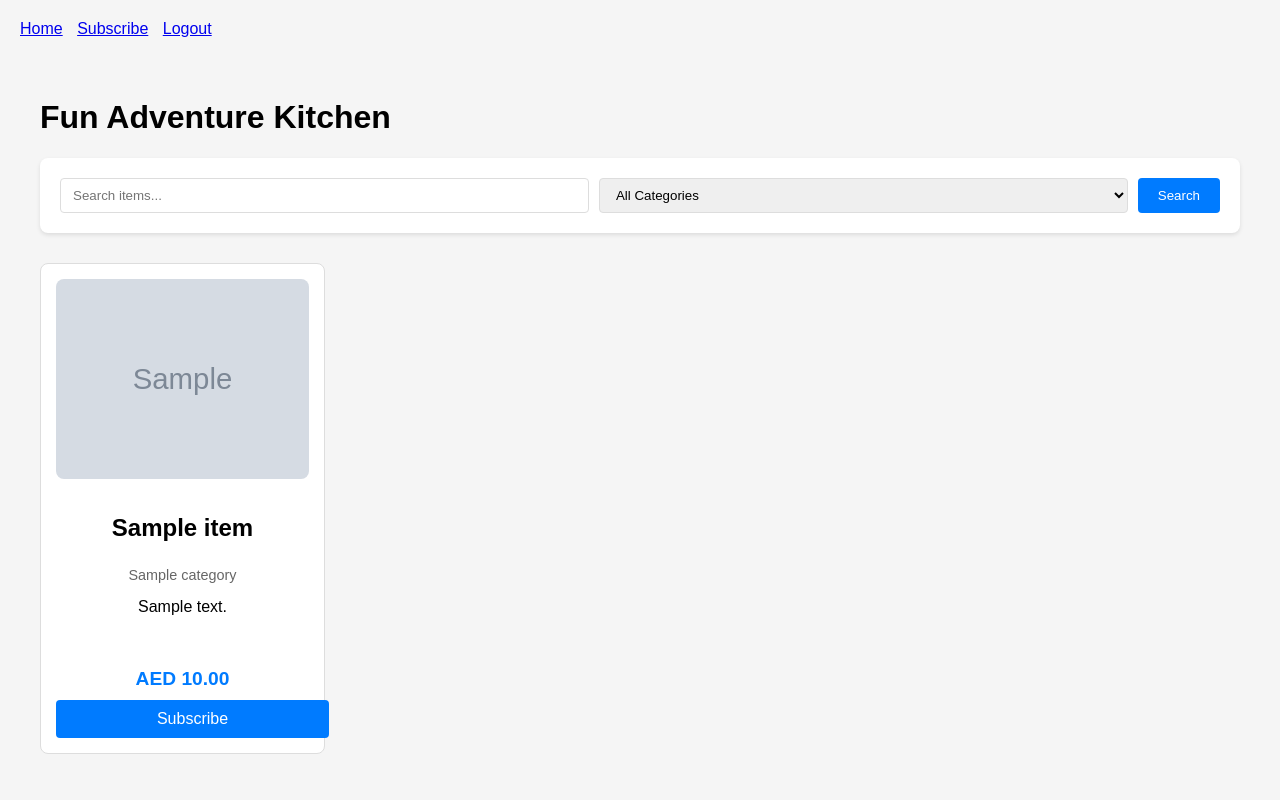
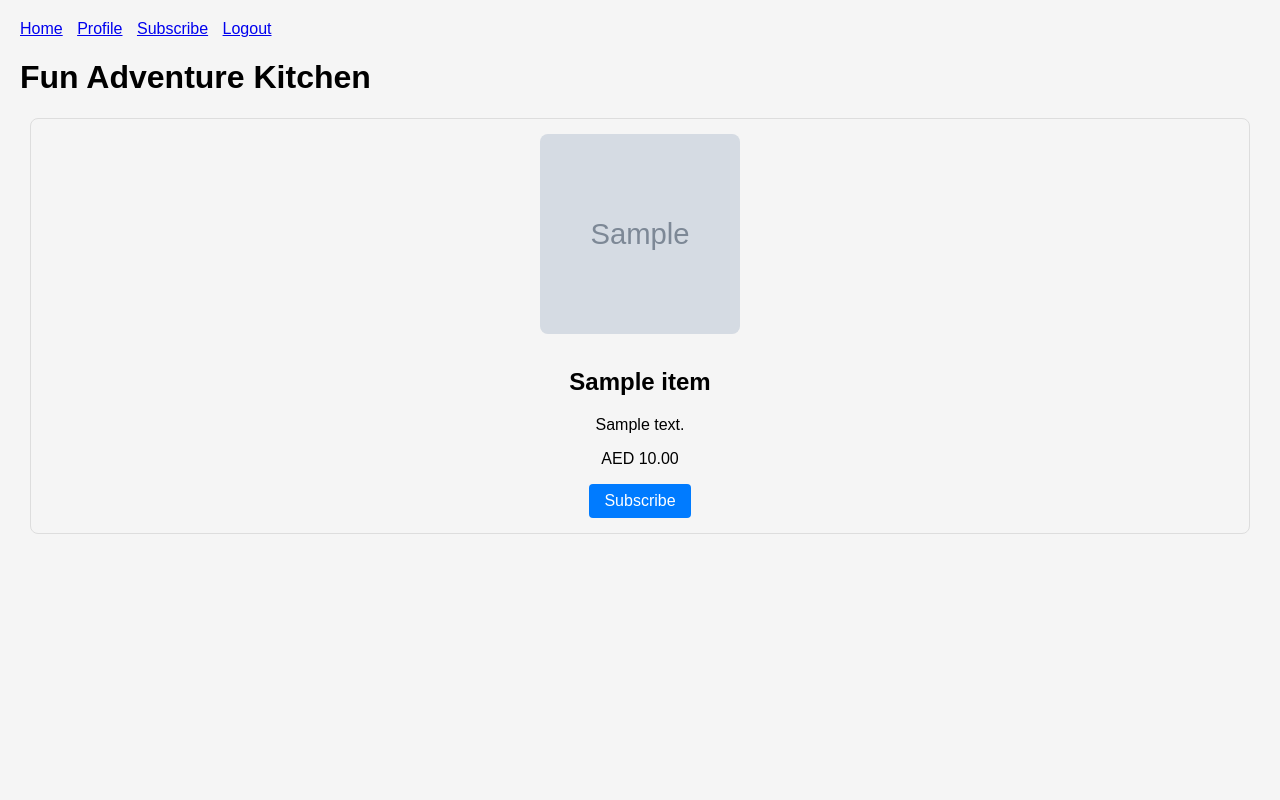
Before and after one commit to adeelrehman77/django_kitchen, a Django app: page / in a window 1280 px wide. Run offline with Django 5.2, Linux system fonts and the light colour scheme; a user stored in the database is signed in; tables that the repository leaves empty hold one stand-in row (values such as "Sample post"); grey boxes marked "Sample" are stand-in pictures.

Commit message:
Restored to 'd8a891fcbf891136539541186812a66c9ab84769'
Replit-Restored-To:d8a891fcbf891136539541186812a66c9ab84769

```diff
--- a/main/admin.py
+++ b/main/admin.py
@@ -45,7 +45,7 @@ class CustomerProfileAdmin(admin.ModelAdmin):
 
 @admin.register(Subscription)
 class SubscriptionAdmin(admin.ModelAdmin):
-    list_display = ('customer', 'item', 'start_date', 'end_date', 'payment_mode')
+    list_display = ('customer', 'menu', 'start_date', 'end_date', 'payment_mode')
     list_filter = ('payment_mode', 'time_slot')
 
 @admin.register(DeliveryStatus)
--- a/main/models.py
+++ b/main/models.py
@@ -111,7 +111,7 @@ class Subscription(models.Model):
     ]
 
     customer = models.ForeignKey(CustomerProfile, on_delete=models.CASCADE)
-    item = models.ForeignKey(Item, on_delete=models.CASCADE)
+    menu = models.ForeignKey(MenuList, on_delete=models.CASCADE)
     start_date = models.DateField()
     end_date = models.DateField()
     time_slot = models.ForeignKey(TimeSlot, on_delete=models.CASCADE)
--- a/main/static/css/style.css
+++ b/main/static/css/style.css
@@ -204,102 +204,12 @@ nav a {
     margin-bottom: 10px;
 }
 
-.home-container {
-    max-width: 1200px;
-    margin: 0 auto;
-    padding: 20px;
-}
-
-.search-filter {
-    margin-bottom: 30px;
-    padding: 20px;
-    background: white;
-    border-radius: 8px;
-    box-shadow: 0 2px 4px rgba(0,0,0,0.1);
-}
-
-.search-form {
-    display: flex;
-    gap: 10px;
-}
-
-.search-input, .category-select {
-    padding: 8px 12px;
-    border: 1px solid #ddd;
-    border-radius: 4px;
-    flex: 1;
-}
-
-.search-btn {
-    padding: 8px 20px;
-    background: #007bff;
-    color: white;
-    border: none;
-    border-radius: 4px;
-    cursor: pointer;
-}
-
-.items-grid {
-    display: grid;
-    grid-template-columns: repeat(auto-fill, minmax(280px, 1fr));
-    gap: 20px;
-}
-
 .item-card {
     border: 1px solid #ddd;
     padding: 15px;
+    margin: 10px;
     border-radius: 8px;
     text-align: center;
-    background: white;
-    transition: transform 0.2s;
-    height: 100%;
-    display: flex;
-    flex-direction: column;
-}
-
-.item-card:hover {
-    transform: translateY(-5px);
-    box-shadow: 0 5px 15px rgba(0,0,0,0.1);
-}
-
-.item-image {
-    width: 100%;
-    height: 200px;
-    object-fit: cover;
-    border-radius: 8px;
-    margin-bottom: 15px;
-}
-
-.item-category {
-    color: #666;
-    font-size: 0.9em;
-    margin: 5px 0;
-}
-
-.item-description {
-    flex-grow: 1;
-    margin: 10px 0;
-}
-
-.item-price {
-    font-size: 1.2em;
-    font-weight: bold;
-    color: #007bff;
-    margin: 10px 0;
-}
-
-.subscribe-btn, .login-btn {
-    width: 100%;
-    padding: 10px;
-    margin-top: auto;
-}
-
-.no-items {
-    grid-column: 1 / -1;
-    text-align: center;
-    padding: 40px;
-    background: white;
-    border-radius: 8px;
 }
 .subscription-report {
     padding: 20px;
--- a/main/templates/main/base.html
+++ b/main/templates/main/base.html
@@ -9,6 +9,7 @@
     <nav>
         <a href="{% url 'home' %}">Home</a>
         {% if user.is_authenticated %}
+            <a href="{% url 'profile' %}">Profile</a>
             <a href="{% url 'subscribe' %}">Subscribe</a>
             <a href="{% url 'logout' %}">Logout</a>
         {% else %}
--- a/main/templates/main/home.html
+++ b/main/templates/main/home.html
@@ -2,47 +2,22 @@
 {% extends 'main/base.html' %}
 
 {% block content %}
-<div class="home-container">
 <h1>Fun Adventure Kitchen</h1>
-
-    <!-- Search and Filter Section -->
-    <div class="search-filter">
-        <form method="GET" class="search-form">
-            <input type="text" name="search" placeholder="Search items..." value="{{ search_query|default:'' }}" class="search-input">
-            <select name="category" class="category-select">
-                <option value="">All Categories</option>
-                {% for category in categories %}
-                <option value="{{ category.id }}" {% if selected_category|stringformat:"s" == category.id|stringformat:"s" %}selected{% endif %}>
-                    {{ category.name }}
-                </option>
-                {% endfor %}
-            </select>
-            <button type="submit" class="search-btn">Search</button>
-        </form>
-    </div>
-
-    <!-- Items Grid -->
-    <div class="items-grid">
+<div class="items-list">
     {% for item in items %}
     <div class="item-card">
         {% if item.image %}
             <img src="{{ item.image.url }}" alt="{{ item.name }}" class="item-image">
         {% endif %}
         <h2>{{ item.name }}</h2>
-            <p class="item-category">{{ item.category.name }}</p>
-            <p class="item-description">{{ item.description }}</p>
-            <p class="item-price">AED {{ item.price }}</p>
+        <p>{{ item.description }}</p>
+        <p class="price">AED {{ item.price }}</p>
         {% if user.is_authenticated %}
-            <a href="{% url 'subscribe' %}?item={{ item.id }}" class="btn subscribe-btn">Subscribe</a>
+        <a href="{% url 'subscribe' %}?item={{ item.id }}" class="btn">Subscribe</a>
         {% else %}
-            <a href="{% url 'login' %}" class="btn login-btn">Login to Subscribe</a>
+        <a href="{% url 'login' %}" class="btn">Login to Subscribe</a>
         {% endif %}
-        </div>
-        {% empty %}
-        <div class="no-items">
-            <p>No items found</p>
     </div>
     {% endfor %}
 </div>
-</div>
 {% endblock %}
--- a/main/templates/main/profile.html
+++ b/main/templates/main/profile.html
@@ -27,7 +27,7 @@
             {% if subscriptions %}
                 {% for sub in subscriptions %}
                 <div class="subscription-item">
-                    <h3>{{ sub.item.name }}</h3>
+                    <h3>{{ sub.menu.name }}</h3>
                     <div class="subscription-details">
                         <p><strong>Duration:</strong> {{ sub.start_date }} to {{ sub.end_date }}</p>
                         <p><strong>Time Slot:</strong> {{ sub.time_slot }}</p>
--- a/main/views.py
+++ b/main/views.py
@@ -10,26 +10,9 @@ from django import forms
 def home(request):
     try:
         items = Item.objects.filter(is_active=True)
-        categories = Category.objects.filter(is_active=True)
-
-        # Category filter
-        category_id = request.GET.get('category')
-        if category_id:
-            items = items.filter(category_id=category_id)
-
-        # Search functionality
-        search_query = request.GET.get('search')
-        if search_query:
-            items = items.filter(name__icontains=search_query)
-
-        return render(request, 'main/home.html', {
-            'items': items,
-            'categories': categories,
-            'selected_category': category_id,
-            'search_query': search_query
-        })
-    except Exception as e:
-        return render(request, 'main/home.html', {'items': [], 'categories': []})
+        return render(request, 'main/home.html', {'items': items})
+    except:
+        return render(request, 'main/home.html', {'items': []})
 
 def register(request):
     if request.method == 'POST':
@@ -44,29 +27,15 @@ def register(request):
     return render(request, 'main/register.html', {'form': form})
 
 class SubscriptionForm(forms.ModelForm):
-    phone = forms.CharField(max_length=15)
-    building_name = forms.CharField(max_length=200)
-    floor_number = forms.CharField(max_length=10)
-    flat_number = forms.CharField(max_length=10)
-
     class Meta:
         model = Subscription
-        fields = ['item', 'start_date', 'end_date', 'time_slot', 'payment_mode', 'want_notifications', 'selected_days']
+        fields = ['menu', 'start_date', 'end_date', 'time_slot', 'payment_mode', 'want_notifications', 'selected_days']
         widgets = {
             'start_date': forms.DateInput(attrs={'type': 'date', 'min': datetime.date.today().isoformat()}),
             'end_date': forms.DateInput(attrs={'type': 'date', 'min': datetime.date.today().isoformat()}),
             'selected_days': forms.CheckboxSelectMultiple(choices=[(str(i), day) for i, day in enumerate(['Mon', 'Tue', 'Wed', 'Thu', 'Fri', 'Sat', 'Sun'])]),
             'payment_mode': forms.RadioSelect(),
         }
-
-    def __init__(self, *args, **kwargs):
-        user = kwargs.pop('user', None)
-        super().__init__(*args, **kwargs)
-        if user and user.customerprofile:
-            self.fields['phone'].initial = user.customerprofile.phone
-            self.fields['building_name'].initial = user.customerprofile.building_name
-            self.fields['floor_number'].initial = user.customerprofile.floor_number
-            self.fields['flat_number'].initial = user.customerprofile.flat_number
 
     def clean(self):
         cleaned_data = super().clean()
@@ -88,24 +57,15 @@ class SubscriptionForm(forms.ModelForm):
 def subscribe(request):
     try:
         if request.method == 'POST':
-            form = SubscriptionForm(request.POST, user=request.user)
+            form = SubscriptionForm(request.POST)
             if form.is_valid():
-                # Update customer profile
-                profile = request.user.customerprofile
-                profile.phone = form.cleaned_data['phone']
-                profile.building_name = form.cleaned_data['building_name']
-                profile.floor_number = form.cleaned_data['floor_number']
-                profile.flat_number = form.cleaned_data['flat_number']
-                profile.save()
-
-                # Create subscription
                 sub = form.save(commit=False)
-                sub.customer = profile
+                sub.customer = request.user.customerprofile
                 sub.save()
                 messages.success(request, 'Subscription created successfully!')
-                return redirect('home')
+                return redirect('profile')
         else:
-            form = SubscriptionForm(user=request.user)
+            form = SubscriptionForm()
         return render(request, 'main/subscribe.html', {'form': form})
     except Exception as e:
         messages.error(request, str(e))
```
Lines whose indentation alone changed are shown as unchanged.
